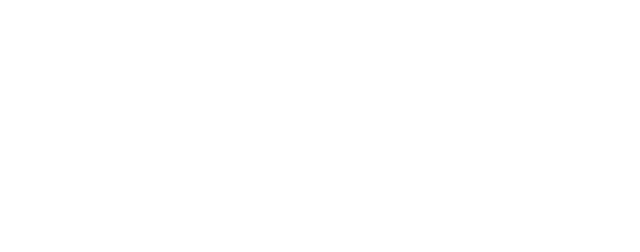
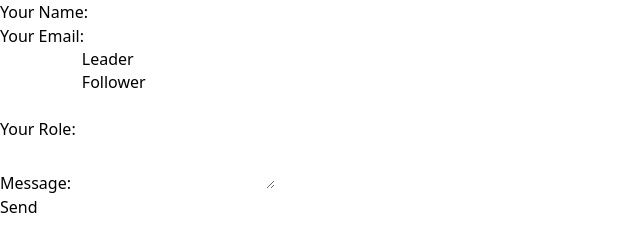
Before and after one commit to binjamil/stellar, an Astro site: page / in a window 1280 px wide. Shown: the whole page, without its empty margins (0-640 px from the left). Built offline with nearby package versions, Linux system fonts and the light colour scheme; Astro itself is replaced by a stand-in of ours.

Commit message:
Add netlify form

```diff
--- a/src/pages/index.astro
+++ b/src/pages/index.astro
@@ -5,6 +5,27 @@
 
 <Layout title="Welcome to Astro.">
   <main>
-    <form></form>
+    <form name="contact" method="POST" data-netlify="true">
+      <p>
+        <label>Your Name: <input type="text" name="name" /></label>
+      </p>
+      <p>
+        <label>Your Email: <input type="email" name="email" /></label>
+      </p>
+      <p>
+        <label
+          >Your Role: <select name="role[]" multiple>
+            <option value="leader">Leader</option>
+            <option value="follower">Follower</option>
+          </select></label
+        >
+      </p>
+      <p>
+        <label>Message: <textarea name="message"></textarea></label>
+      </p>
+      <p>
+        <button type="submit">Send</button>
+      </p>
+    </form>
   </main>
 </Layout>
```
